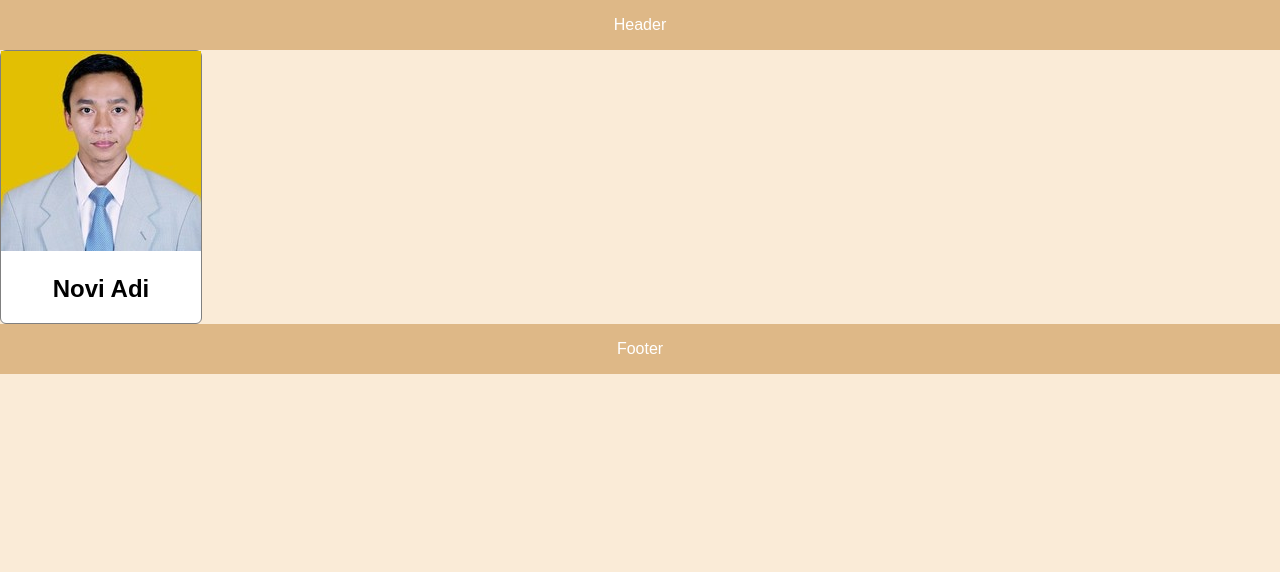
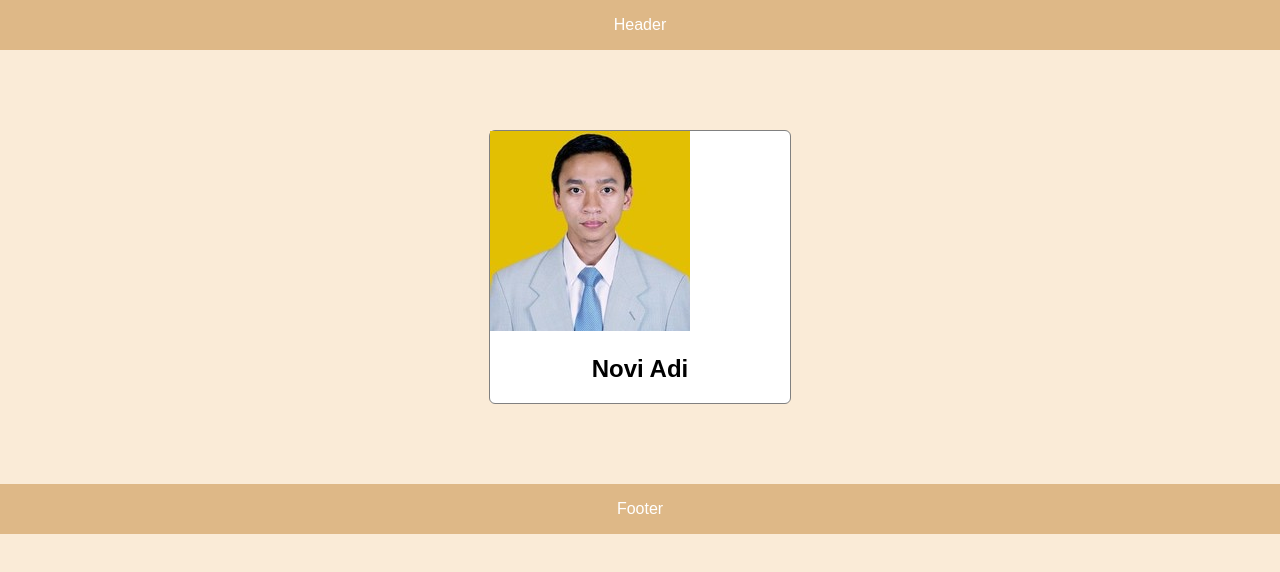
Before and after one commit to novi-adi/my-kepo-from-remote, a plain HTML site: page index.html in a window 1280 px wide. Drawn offline with Linux system fonts and the light colour scheme.

Commit message:
changed style for selector #profile-container, to make it centered horizontally

```diff
--- a/style.css
+++ b/style.css
@@ -8,7 +8,8 @@ body {
 }
 
 #profile-container{
-   max-width: 200px;
+   max-width: 300px;
+   margin: 80px auto;
    background-color: white;
    border: 1px solid gray;
    border-radius: 6px;
```
